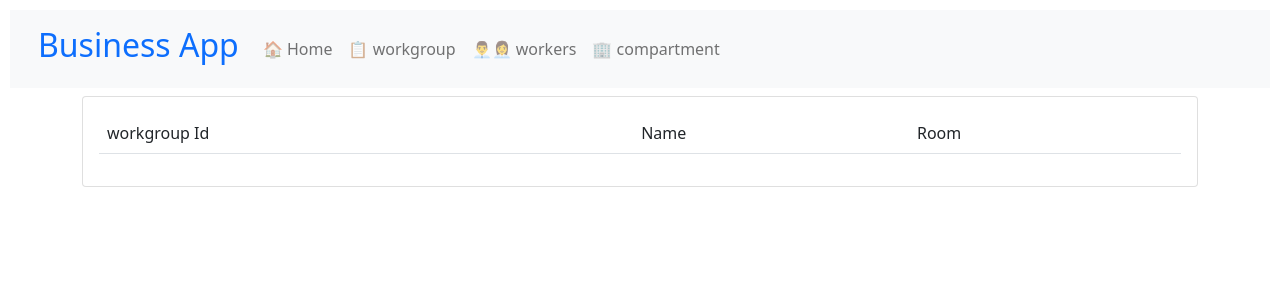
After one commit to SPL21GL/JL_INFI_Flask_Project, a Flask app: template templates/workgroups.html in a window 1280 px wide. The commit adds this page. Shown: the top 300 px of the page. Run offline with Flask 2, Linux system fonts and the light colour scheme; the template is opened without the code that fills it, so the values that code supplies are empty.

Commit message:
Added Workgroups

```diff
--- a/templates/base.html
+++ b/templates/base.html
@@ -22,7 +22,7 @@
             <div class="collapse navbar-collapse" id="navbarNavAltMarkup">
             <div class="navbar-nav">
                 <a class="nav-link" href="#">🏠 Home</a>
-                <a class="nav-link" href="/workgroup">📋 workgroup</a>
+                <a class="nav-link" href="/workgroups">📋 workgroup</a>
                 <a class="nav-link" href="/workers">👨‍💼👩‍💼 workers</a>
                 <a class="nav-link" href="/compartments">🏢 compartment</a>
             </div>
--- /dev/null
+++ b/templates/workgroups.html
@@ -0,0 +1,34 @@
+{% extends 'base.html'%}
+
+{%block body%}
+<div class="container">
+
+
+
+
+
+    <div class="card mt-2">
+      <div class="card-body">
+    <table class="table">
+      <thead>
+      <tr>
+        <td scope ="col">workgroup Id</td>
+        <td scope ="col">Name</td>
+        <td scope ="col">Room</td>
+      </tr>
+      </thead>
+      <tbody>
+        {%for workgroup in workgroups:%}
+          <tr>
+            <td scope = "row">{{workgroup.ArbeitsgruppenID}}</td>
+            <td>{{workgroup.Name}}</td>
+            <td>{{workgroup.Raum}}</td>
+
+          </tr>
+        {%endfor%}
+      </tbody>
+    </table>
+    </div>
+    </div>
+    </div>
+{%endblock%}
```
Also changed, not shown: controllers/workgroups.py (added, +18 -0 lines).
